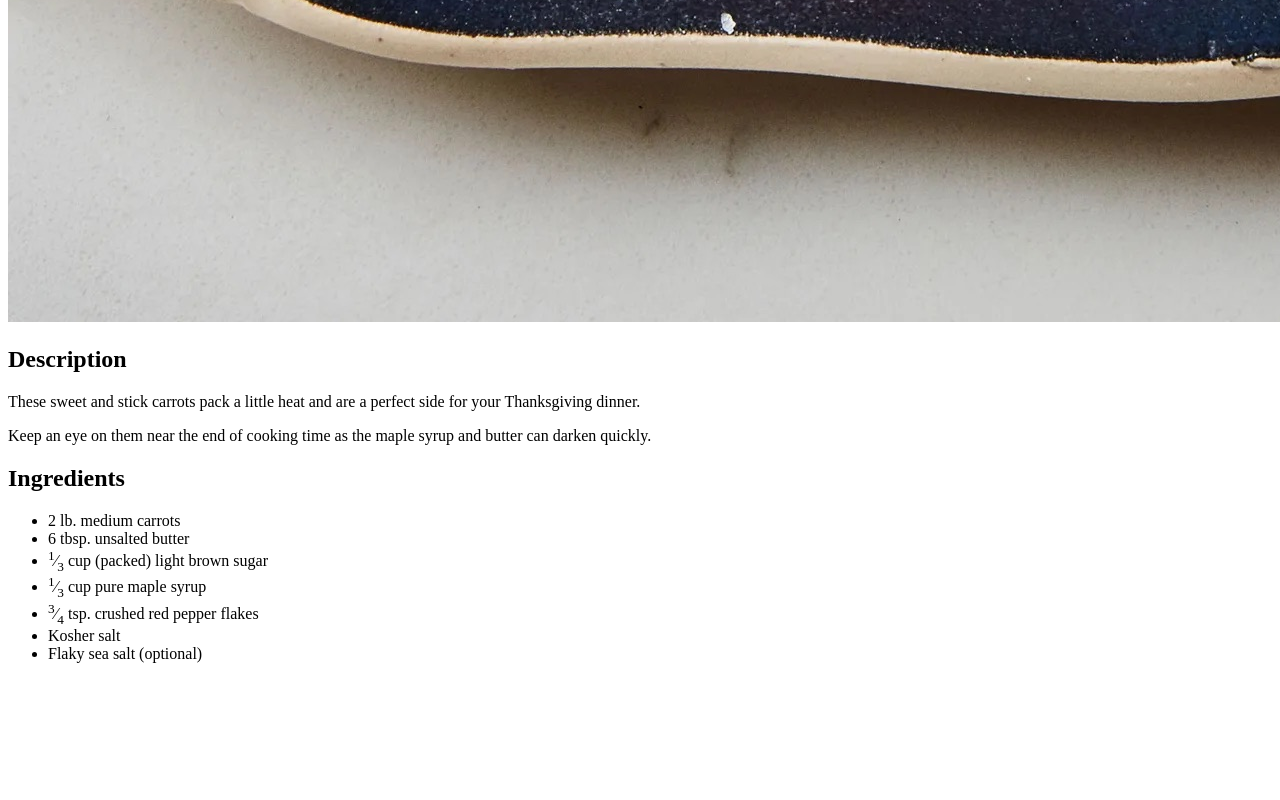
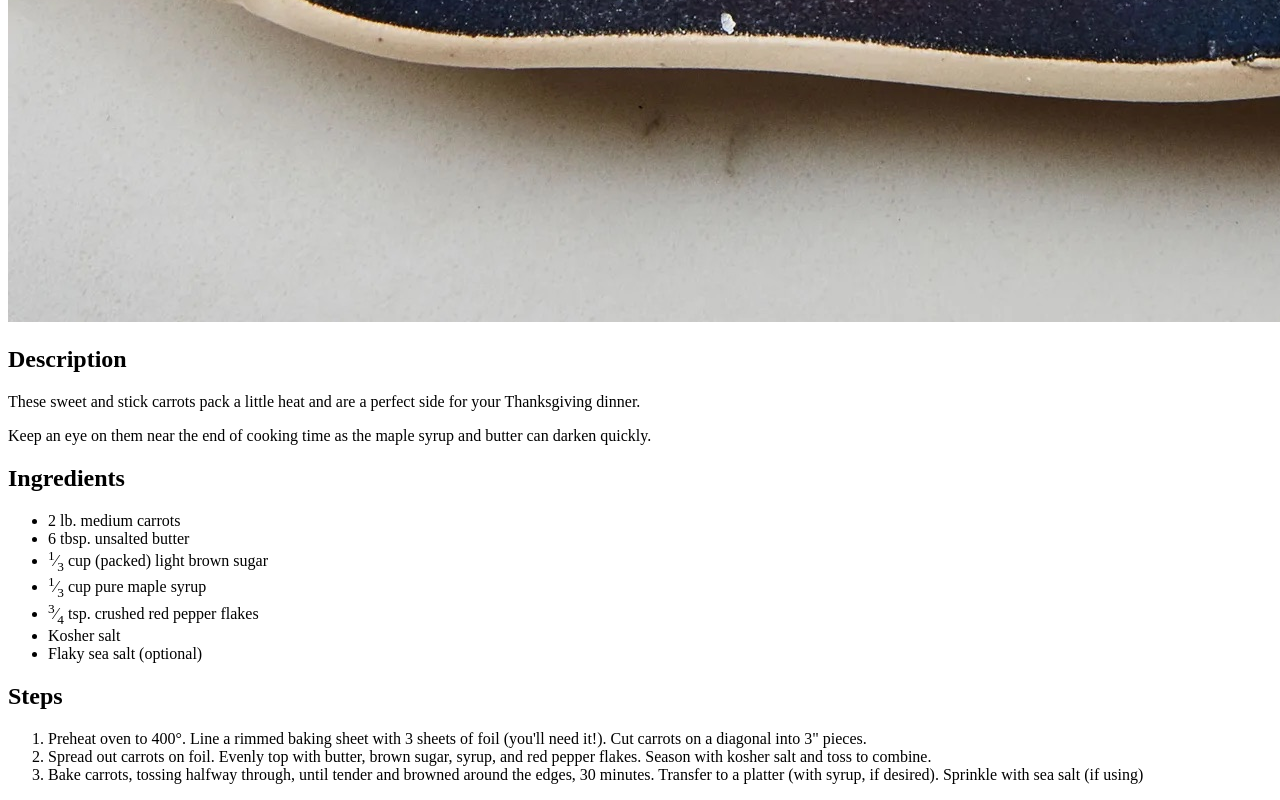
Before and after one commit to eshealy/odin-recipes, a plain HTML site: page recipes/carrots.html in a window 1280 px wide. Shown: the part 1998-2798 px from the top of the page. Before the commit the page ends 2677 px from the top, so only its background shows below. Drawn offline with Linux system fonts and the light colour scheme.

Commit message:
Add steps list to 3rd recipe

```diff
--- a/recipes/carrots.html
+++ b/recipes/carrots.html
@@ -22,5 +22,11 @@
         <li>Kosher salt</li>
         <li>Flaky sea salt (optional)</li>
     </ul>
+    <h2>Steps</h2>
+    <ol>
+        <li>Preheat oven to 400°. Line a rimmed baking sheet with 3 sheets of foil (you'll need it!). Cut carrots on a diagonal into 3" pieces.</li>
+        <li>Spread out carrots on foil. Evenly top with butter, brown sugar, syrup, and red pepper flakes. Season with kosher salt and toss to combine.</li>
+        <li>Bake carrots, tossing halfway through, until tender and browned around the edges, 30 minutes. Transfer to a platter (with syrup, if desired). Sprinkle with sea salt (if using)</li>
+    </ol>
 </body>
 </html>
```
